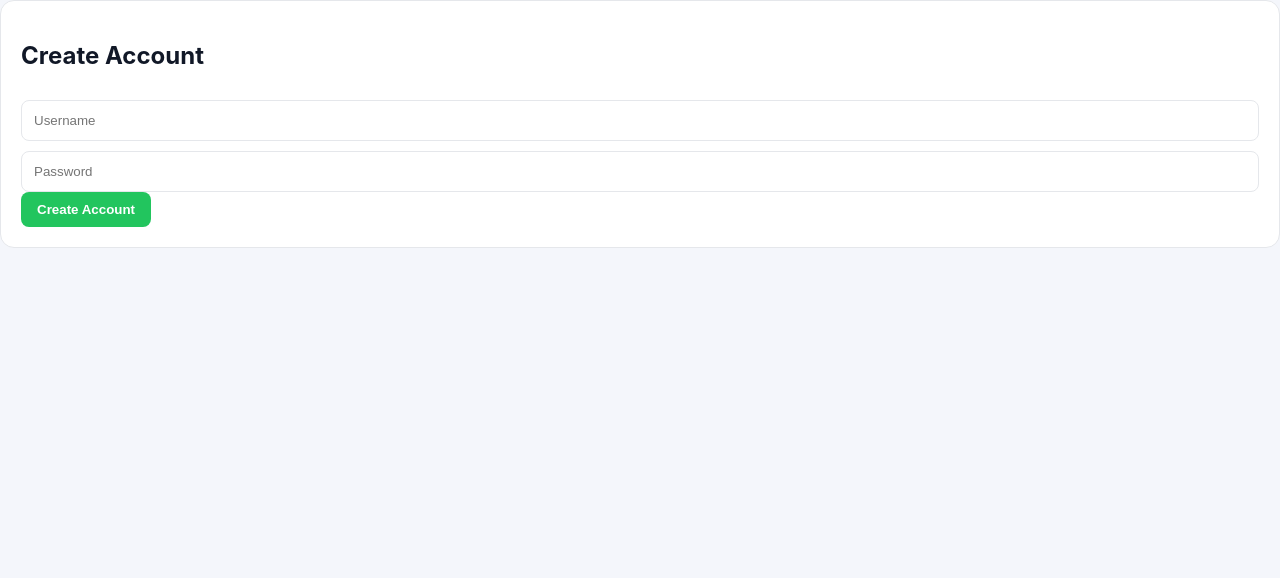
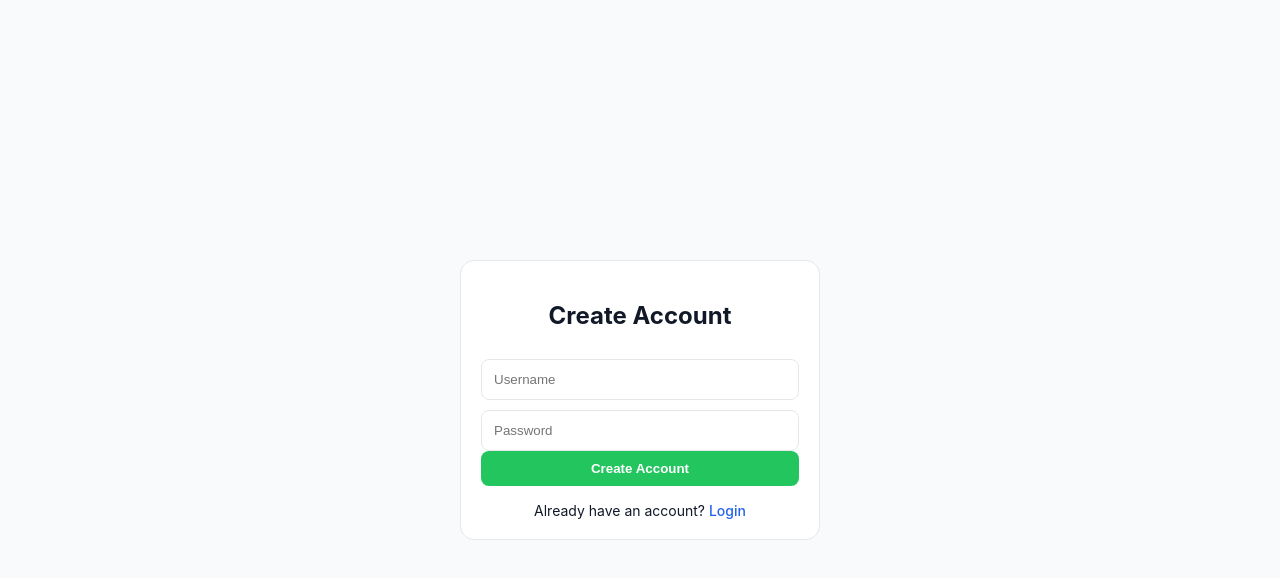
Before and after one commit to MohanKrishna36/Vm-Automation-Frontend, a React (Vite) app: page /signup in a window 1280 px wide. Shown: the top 578 px of the page. Built offline with nearby package versions, Linux system fonts and the light colour scheme.

Commit message:
Added signup changes

```diff
--- a/src/pages/Signup.jsx
+++ b/src/pages/Signup.jsx
@@ -19,15 +19,62 @@ export default function Signup() {
   };
 
   return (
-    <div className="card">
-      <h2>Create Account</h2>
+  <div
+    style={{
+      minHeight: "100vh",
+      display: "flex",
+      justifyContent: "center",
+      alignItems: "center",
+      background: "#f8fafc"
+    }}
+  >
+    <div className="card" style={{ width: 360 }}>
+      <h2 style={{ textAlign: "center" }}>Create Account</h2>
 
-      <input placeholder="Username" onChange={e=>setUsername(e.target.value)} />
-      <input type="password" placeholder="Password" onChange={e=>setPassword(e.target.value)} />
+      <input
+        placeholder="Username"
+        value={username}
+        onChange={(e) => setUsername(e.target.value)}
+      />
 
-      <button className="primary" disabled={loading} onClick={signup}>
+      <input
+        type="password"
+        placeholder="Password"
+        value={password}
+        onChange={(e) => setPassword(e.target.value)}
+      />
+
+      <button
+        className="primary"
+        disabled={loading}
+        onClick={signup}
+        style={{ width: "100%" }}
+      >
         {loading ? <span className="spinner"></span> : "Create Account"}
       </button>
+
+      {/* OPTIONAL: Back to login */}
+      <div
+        style={{
+          marginTop: 16,
+          textAlign: "center",
+          fontSize: 14
+        }}
+      >
+        Already have an account?{" "}
+        <span
+          style={{
+            color: "#2563eb",
+            cursor: "pointer",
+            fontWeight: 500
+          }}
+          onClick={() => (window.location.href = "/login")}
+        >
+          Login
+        </span>
+      </div>
     </div>
-  );
+  </div>
+);
+
 }
```
